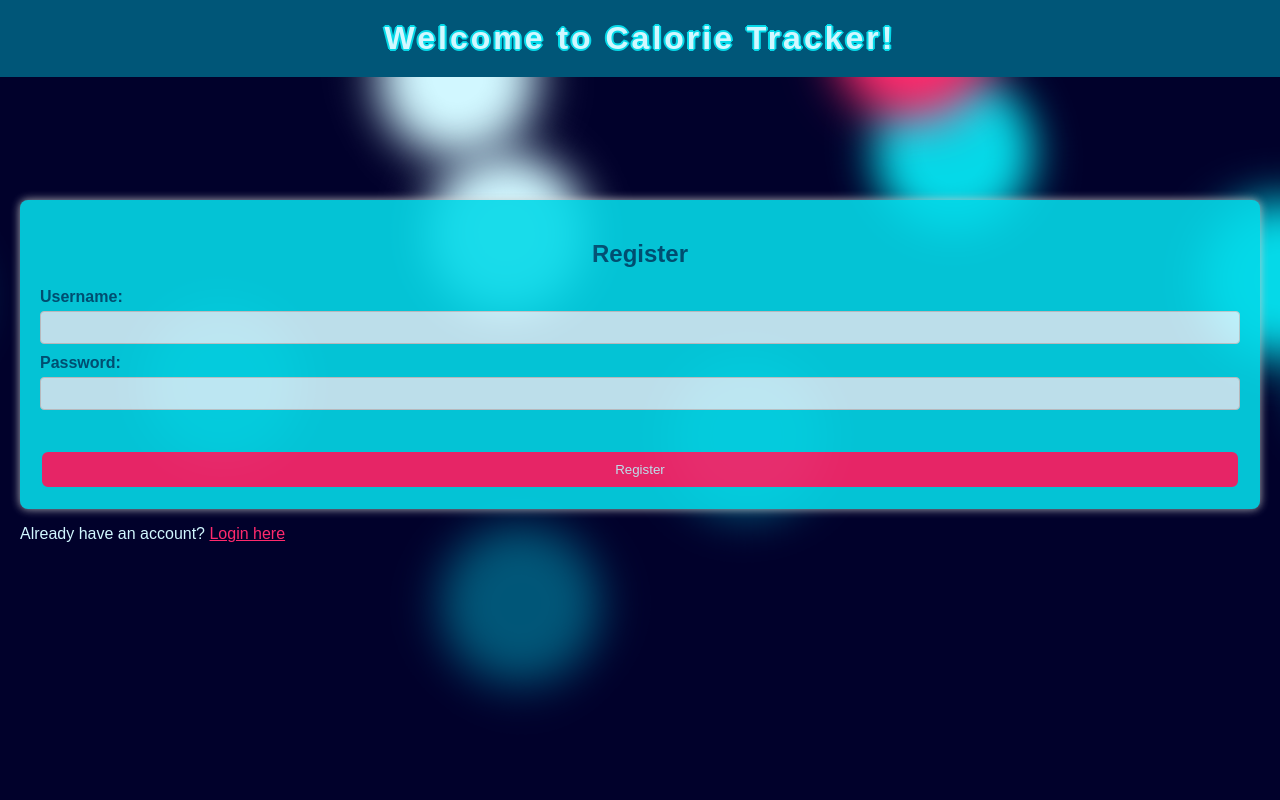
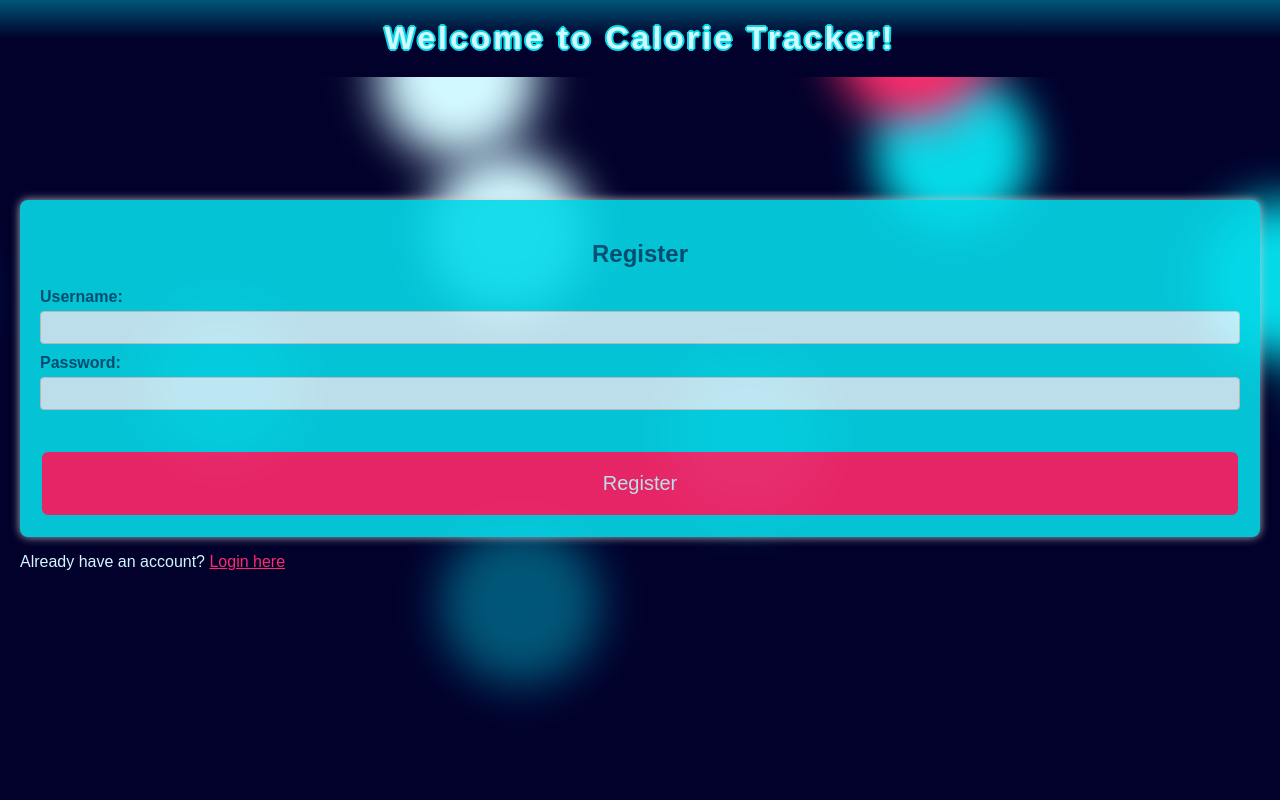
Before and after one commit to software-students-spring2024/5-final-project-spring-2024-dttt5, a Flask app: page /register in a window 1280 px wide. Run offline with Flask 3, Linux system fonts and the light colour scheme; parts of the project's set-up code (start-up, migrations or seed data) failed here and were passed over.

Commit message:
finishing touches

```diff
--- a/app/static/style.css
+++ b/app/static/style.css
@@ -64,7 +64,8 @@ h1 {
     /* border: 3px double #ff2a6d; */
     text-shadow: 2px 0 #05d9e8, -2px 0 #05d9e8, 0 2px #05d9e8, 0 -2px #05d9e8,
                1px 1px #05d9e8, -1px -1px #05d9e8, 1px -1px #05d9e8, -1px 1px #05d9e8;
-    background: #005678;
+               background: rgb(1,1,43);
+               background: linear-gradient(0deg, rgba(1,1,43,1) 50%, rgba(0,86,120,1) 100%);
     letter-spacing: 3px;
     margin: auto 0;
     text-align: center;
@@ -73,6 +74,11 @@ h1 {
     align-items: center;
     padding: 20px;
 }
+
+hr {
+    border-color: #05d9e8;
+  }
+
 
 h2 {
     text-align: center;
@@ -217,6 +223,7 @@ a:hover {
     border: 2px solid #05d9e8;
     color: #d1f7ff;
     width: 70px;
+
 }
 
 .addButtons {
@@ -232,11 +239,12 @@ a:hover {
     font-family: Arial, Helvetica, sans-serif;
     border: 2px solid #05d9e8;
     color: #d1f7ff;
+    font-size: 20px;
   }
 
 .loginRegButton {
     width: 100%;
-    padding: 10px;
+    padding: 20px;
     margin: auto 0;
     text-align: center;
     display: flex;
@@ -247,6 +255,7 @@ a:hover {
     font-family: Arial, Helvetica, sans-serif;
     border: 2px solid #05d9e8;
     color: #d1f7ff;
+    font-size: 20px;
 }
 
 
--- a/app/templates/edit_calorie_entry.html
+++ b/app/templates/edit_calorie_entry.html
@@ -9,17 +9,18 @@
 
         .updateButton {
             width: 100%;
-                    padding: 10px;
+            padding: 20px;
             margin: auto 0;
             text-align: center;
             display: flex;
             justify-content: center;
-                    align-items: center;    width: 100%;
+            align-items: center;
             background-color: #ff2a6d;
             border-radius: 8px;
             font-family: Arial, Helvetica, sans-serif;
             border: 2px solid #05d9e8;
             color: #d1f7ff;
+            font-size: 20px;
                 }
 
         /* General body styles */
--- a/app/templates/edit_workout_entry.html
+++ b/app/templates/edit_workout_entry.html
@@ -10,17 +10,18 @@
 
         .updateButton {
             width: 100%;
-            padding: 10px;
+            padding: 20px;
             margin: auto 0;
             text-align: center;
             display: flex;
             justify-content: center;
-            align-items: center;    width: 100%;
+            align-items: center;
             background-color: #ff2a6d;
             border-radius: 8px;
             font-family: Arial, Helvetica, sans-serif;
             border: 2px solid #05d9e8;
             color: #d1f7ff;
+            font-size: 20px;
         }
 
         /* General body styles */
--- a/app/templates/index.html
+++ b/app/templates/index.html
@@ -9,6 +9,7 @@
 <body>
     <div class="borderHeader">
         <h1>Calorie Tracker</h1>
+        <hr>
     </div>
 
     <div class="spacer"></div>
```
Lines whose indentation alone changed are shown as unchanged.
